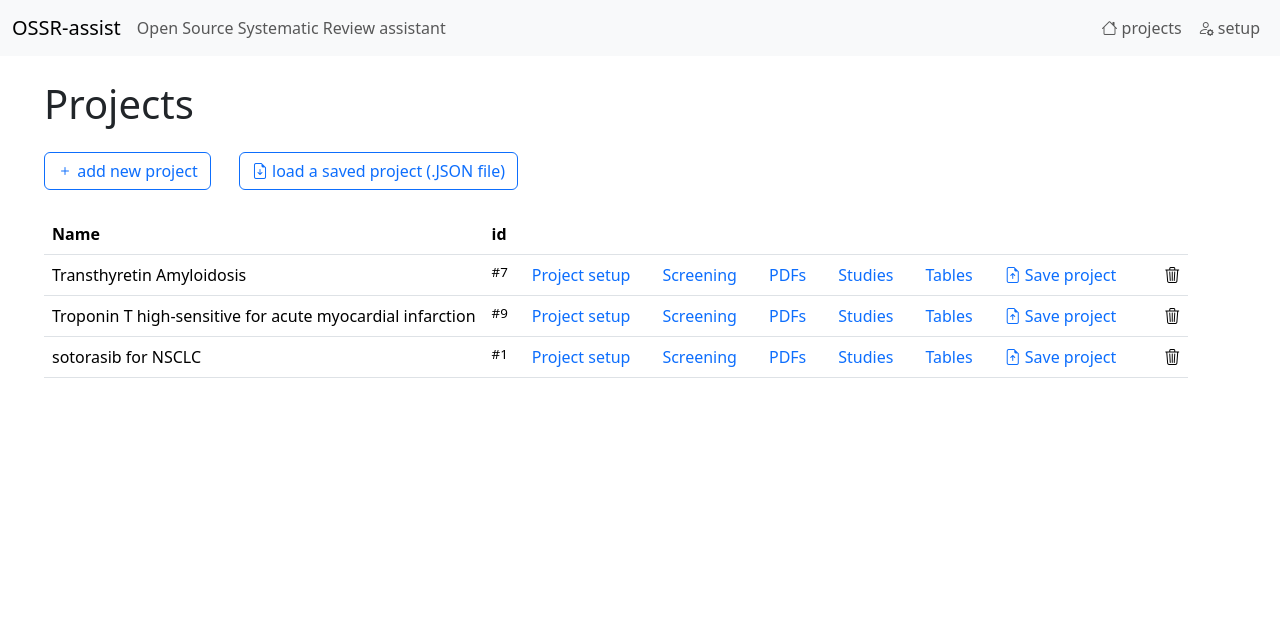
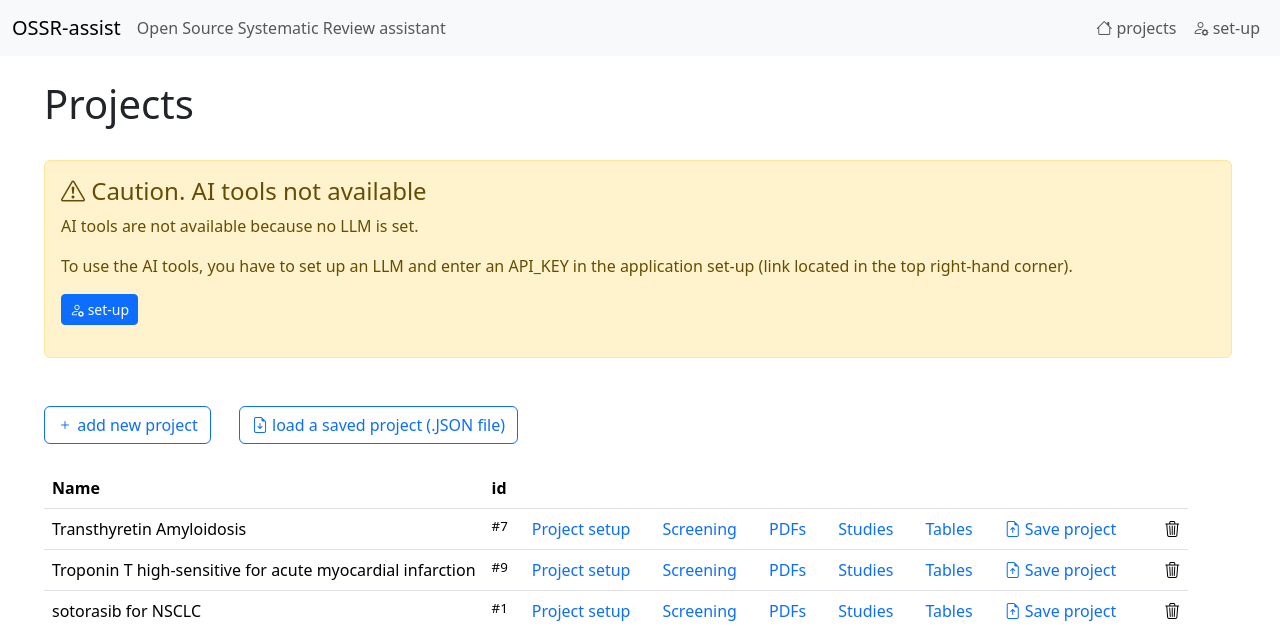
Before and after one commit to cucheratmi/OSSR-assist, a Flask app: page / in a window 1280 px wide. Shown: the top 631 px of the page. Run offline with Flask 3, Linux system fonts and the light colour scheme; data comes from the database, SQL or seed files in the repository; both versions use the stored data as it was after the commit; parts of the project's set-up code (start-up, migrations or seed data) failed here and were passed over; some libraries are stand-ins or nearby versions.

Commit message:
updating

```diff
--- a/AI_utils.py
+++ b/AI_utils.py
@@ -21,7 +21,8 @@ def first_letter_in_capital(s):
 
 ### utils get context
 
-def get_abstract_from_pmid(pmid):
+def ZZZZget_abstract_from_pmid(pmid):
+    # TODO à effacer
     url = f"https://pubmed.ncbi.nlm.nih.gov/{pmid}/"
     page = requests.get(url)
     soup = BeautifulSoup(page.content, "html.parser")
@@ -43,7 +44,6 @@ def get_abstract_from_pmid(pmid):
 def get_abstract(record_id):
     sql = "SELECT abstract, title FROM records WHERE id=?"
     abstract, title = sql_select_fetchone(sql, (record_id,))
-    print(title + "\n" + abstract)
     return title.strip() + " " + abstract.strip()
 
 def get_pdf(record_id):
@@ -93,17 +93,19 @@ Reference"""
 #### initialisation LLM model
 
 def initialise_LLM_model(llm_name):
-    if llm_name=="claude":
-        assert os.environ["ANTHROPIC_API_KEY"]!=""
-        model = ChatAnthropic(model='claude-3-7-sonnet-latest')
+    model = None
+    try:
+        if llm_name=="claude" and "ANTHROPIC_API_KEY" in os.environ:
+            model = ChatAnthropic(model='claude-3-7-sonnet-latest')
 
-    elif llm_name=="openai":
-        assert os.environ["OPENAI_API_KEY"]!=""
-        model = ChatOpenAI(model="gpt-4o", temperature=0)
+        elif llm_name=="openai" and "OPENAI_API_KEY" in os.environ:
+            model = ChatOpenAI(model="gpt-4o", temperature=0)
 
-    else:
-        assert os.environ["MISTRAL_API_KEY"]!=""
-        model = ChatMistralAI(model="mistral-large-latest")
+        else:
+            if "MISTRAL_API_KEY" in os.environ:
+                model = ChatMistralAI(model="mistral-large-latest")
+    except:
+        print("erreur initialisation model")
 
     return model
 
@@ -124,6 +126,7 @@ def AI_initilization(app):
 
 def invoke_llm_structured_output(system_prompt, user_prompt, context, pydantic_class):
     model = current_app.config["model"]
+    if model is None: return None
 
     prompt_template = ChatPromptTemplate([
         ("system", system_prompt),
@@ -273,3 +276,34 @@ def invoke_llm_text_output(model_level, prompt, prompt_system):
             answer = claude_text_output(prompt, prompt_system)
 
     return answer
+
+
+
+
+
+def is_API_KEY_available(llm_name):
+    if llm_name == "openai":
+        if "OPENAI_API_KEY" in os.environ and os.environ["OPENAI_API_KEY"]!="": return True
+
+    elif llm_name == "claude":
+        if "ANTHROPIC_API_KEY" in os.environ and os.environ["ANTHROPIC_API_KEY"] != "": return True
+
+    elif llm_name == "deepseek":
+        if "HYPERBOLIC_API_KEY" in os.environ and os.environ["HYPERBOLIC_API_KEY"] != "": return True
+
+    elif llm_name == "mistral":
+        if "MISTRAL_API_KEY" in os.environ and os.environ["MISTRAL_API_KEY"] != "": return True
+
+    return False
+
+def is_primary_LLM_available():
+    if current_app.config["LLM_NAME"] is None or current_app.config["LLM_NAME"].strip()=="": return False
+    llm_name = current_app.config["LLM_NAME"]
+    if is_API_KEY_available(llm_name): return True
+    return False
+
+def is_secondary_LLM_available():
+    if current_app.config["SECONDARY_LLM_NAME"] is None or current_app.config["SECONDARY_LLM_NAME"].strip()=="": return False
+    llm_name = current_app.config["SECONDARY_LLM_NAME"]
+    if is_API_KEY_available(llm_name): return True
+    return False
--- a/projects.py
+++ b/projects.py
@@ -5,11 +5,13 @@ import time
 import json
 
 from utils import *
+from AI_utils import *
 
 def projects_list():
     sql = "SELECT id, name FROM projects ORDER BY name"
     projects = sql_select_fetchall(sql, ())
-    return render_template('projects_list.html', projects=projects)
+    LLM_available = is_primary_LLM_available() and is_secondary_LLM_available()
+    return render_template('projects_list.html', projects=projects, LLM_available=LLM_available)
 
 def home():
     return projects_list()
--- a/templates/base.html
+++ b/templates/base.html
@@ -42,7 +42,7 @@
                 <a class="nav-link " aria-current="page" href="{{ url_for('endpoint_home')}}"><i class="bi bi-house"></i> projects</a>
             </li>
             <li class="nav-item">
-                <a href="/setup" class="nav-link " ><i class="bi bi-person-gear"></i> setup</a>
+                <a href="/setup" class="nav-link " ><i class="bi bi-person-gear"></i> set-up</a>
             </li>
       </ul>
 
--- a/templates/projects_list.html
+++ b/templates/projects_list.html
@@ -3,6 +3,27 @@
 {%  block content %}
 
 <h1 class="mt-4">Projects</h1>
+
+    {% if not LLM_available %}
+        <div class="alert alert-warning" role="alert" style="margin-top: 2em; margin-bottom: 3em;">
+        <h4 class="alert-heading"><i class="bi bi-exclamation-triangle"></i> Caution. AI tools not available</h4>
+            <p>
+            AI tools are not available because no LLM is set.
+            <p>
+            <p>
+            To use the AI tools, you have to set up an LLM and
+            enter an API_KEY in the application set-up (link located in the top right-hand corner).
+            </p>
+            <p>
+            <a href="/setup" class="btn btn-primary btn-sm"><i class="bi bi-person-gear"></i> set-up</a>
+            </p>
+        </div>
+
+    {% endif %}
+
+
+
+
 
 <p class="mt-4 mb-4">
     <a href="/project/add" class="btn btn-outline-primary"><i class="bi bi-plus"></i> add new project</a>
--- a/templates/records_list.html
+++ b/templates/records_list.html
@@ -59,13 +59,15 @@
                 </li>
 
                 <li>
-                    <a href="/records/screening_AI/{{ project_id }}" class="dropdown-item" ><i class="bi bi-stars"></i> AI screening</a>
+                    <a href="/records/screening_AI/{{ project_id }}" class="dropdown-item {% if not primary_LLM_available %}disabled{% endif %}" >
+                        <i class="bi bi-stars"></i> AI screening
+                    </a>
                 </li>
                 <li>
                     <a href="/records/AI_doublecheck_results/{{ project_id }}" class="dropdown-item" > AI human crosschecking</a>
                 </li>
                 <li>
-                    <a href="/records/delete_AI_suggestions/{{ project_id }}" class="dropdown-item">erase AI suggestions</a>
+                    <a href="/records/delete_AI_suggestions/{{ project_id }}" class="dropdown-item">Erase AI suggestions</a>
                 </li>
                 <li>
                     <hr class="dropdown-divider">
--- a/templates/study_fullscreen_ROB.html
+++ b/templates/study_fullscreen_ROB.html
@@ -14,7 +14,7 @@
     <a class="nav-link active" aria-current="page" href="/study/fullscreen/ROB/{{ study_id }}/{{ project_id }}/{{ record_id }}">ROB</a>
   </li>
   <li class="nav-item">
-    <a class="nav-link disabled" href="#">Results</a>
+    <a class="nav-link" href="/study/fullscreen/results/{{ study_id }}/{{ project_id }}/{{ record_id }}">Results</a>
   </li>
 </ul>
 </div>
@@ -31,14 +31,14 @@
                     <p class="p-3" style="color: red;">select a reference with PDF</p>
                 {% endif %}
                 <li>
-                    <a class="dropdown-item  {% if record_id==0 %}disabled{% endif %}"
+                    <a class="dropdown-item  {% if record_id==0 or not primary_LLM_available%}disabled{% endif %}"
                        href="/study/fullscreen/ROB/{{ study_id }}/{{ project_id }}/{{ record_id }}/10"
                        onclick="loading()">
                         <i class="bi bi-stars"></i> AI suggestion using PDF
                     </a>
                 </li>
                 <li>
-                    <a class="dropdown-item  {% if record_id==0 %}disabled{% endif %}"
+                    <a class="dropdown-item  {% if record_id==0  or not secondary_LLM_available %}disabled{% endif %}"
                        href="#"
                        hx-get="/study/check_ROB/{{ study_id }}/{{ project_id }}/{{ record_id }}"
                        hx-trigger="click" hx-target="#AI_check" hx-swap="innerHTML" hx-indicator="#loader">
--- a/templates/study_fullscreen_results.html
+++ b/templates/study_fullscreen_results.html
@@ -28,20 +28,20 @@
                         <p class="p-3" style="color: red;">Select a reference with PDF</p>
                     {% endif %}
                     <li>
-                        <a class="dropdown-item {% if record_id==0 %}disabled{% endif %}"
+                        <a class="dropdown-item {% if record_id==0 or not primary_LLM_available%}disabled{% endif %}"
                            href="/study/fullscreen/results/{{ study_id }}/{{ project_id }}/{{ record_id }}/20" onclick="loading()">
                             <i class="bi bi-stars"></i> AI extraction from abstract
                         </a>
                     </li>
                     <li>
-                        <a class="dropdown-item {% if record_id==0 %}disabled{% endif %}"
+                        <a class="dropdown-item {% if record_id==0 or not primary_LLM_available %}disabled{% endif %}"
                            href="/study/fullscreen/results/{{ study_id }}/{{ project_id }}/{{ record_id }}/21" onclick="loading()">
                             <i class="bi bi-stars"></i> AI extraction from PDF
                         </a>
                     </li>
 
                     <li>
-                        <a class="dropdown-item {% if record_id==0 %}disabled{% endif %}"
+                        <a class="dropdown-item {% if record_id==0 or not secondary_LLM_available %}disabled{% endif %}"
                            href="#"
                            hx-get="/study/fullscreen/results/{{ study_id }}/{{ project_id }}/{{ record_id }}/9999"
                            hx-trigger="click" hx-target="#AI_check" hx-swap="innerHTML" hx-indicator="#loader" >
```
Also changed, not shown: records.py (+6 -1 lines), setup.py (+10 -4 lines), studies.py (+38 -17 lines), templates/setup.html (+13 -7 lines), templates/study_fullscreen_fields.html (+4 -4 lines), srai_database.sqlite, templates/no_llm.html (added), 1 other file.
